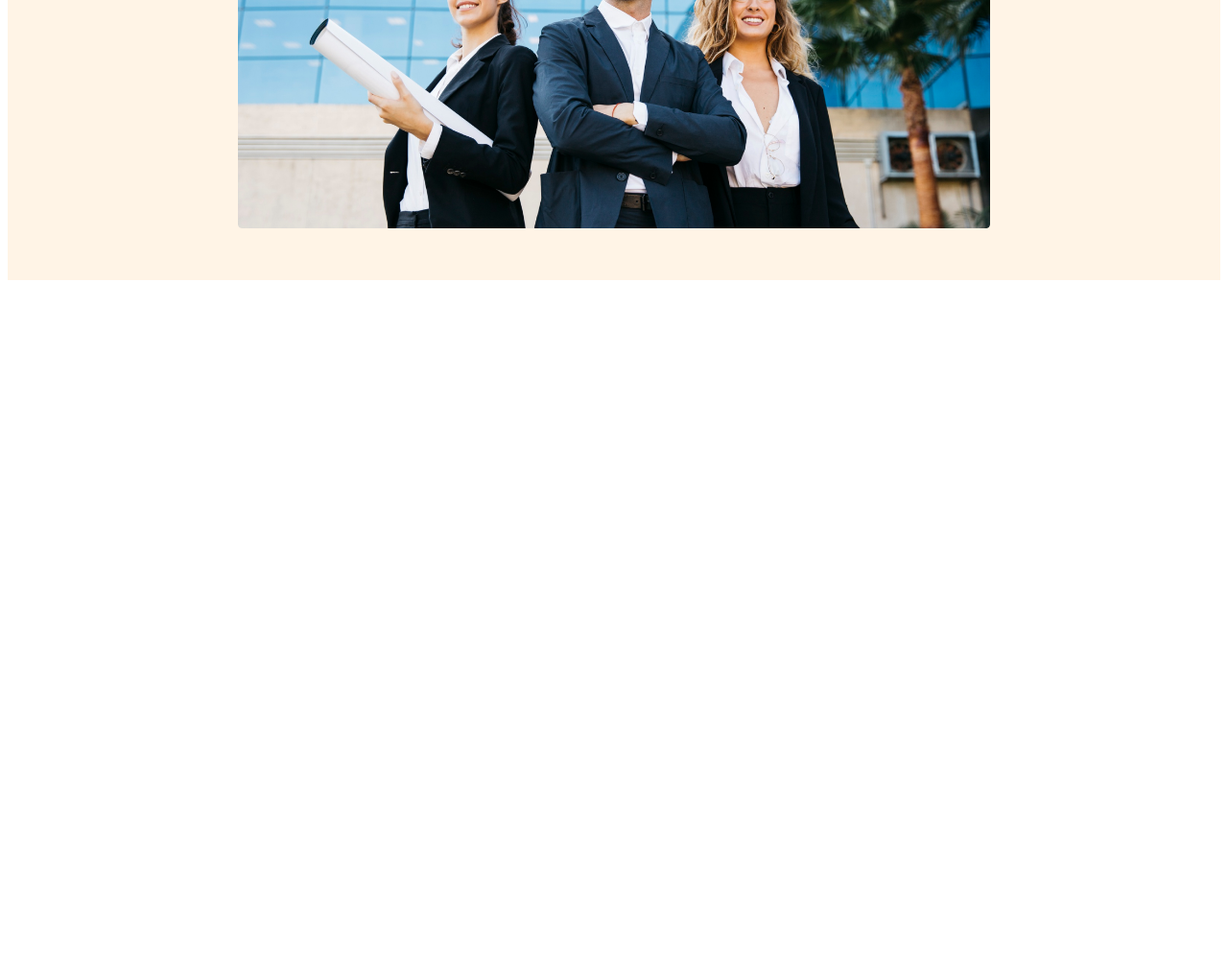
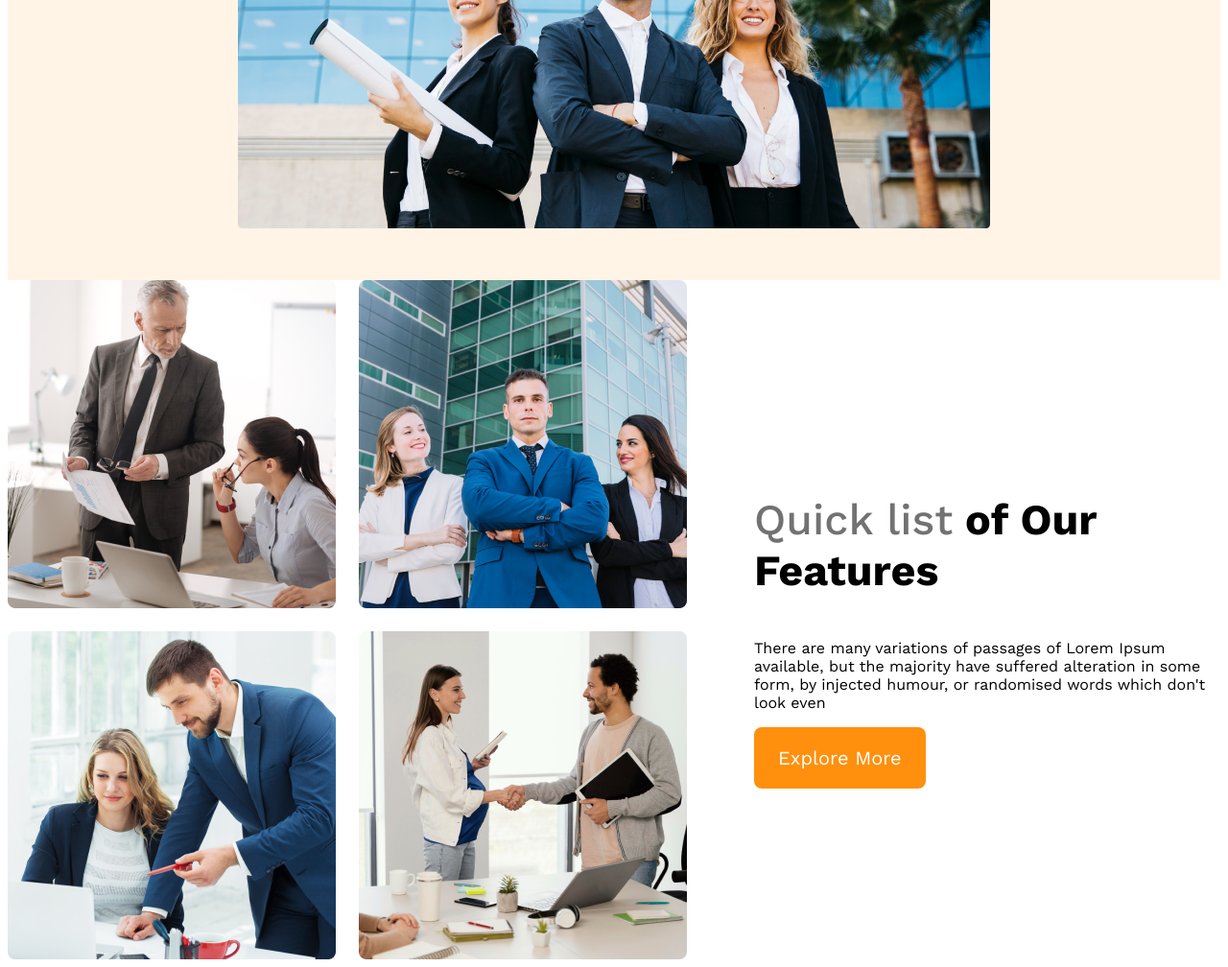
Before and after one commit to ttrue19841984/g3_architect_website, a plain HTML site: page index.html in a window 1280 px wide. Shown: the part 691-1699 px from the top of the page at 96% size. Before the commit the page ends 991 px from the top, so only its background shows below. Drawn offline with nearby package versions, Linux system fonts and the light colour scheme.

Commit message:
teams section added

```diff
--- a/index.html
+++ b/index.html
@@ -7,6 +7,7 @@
     <link rel="stylesheet" href="styles/style.css" />
   </head>
   <body>
+    <!-- header start -->
     <header>
       <nav>
         <h3 class="nav-title">G3 Architects</h3>
@@ -29,7 +30,23 @@
         <img src="images/banner.png" alt="" />
       </div>
     </header>
-    <main></main>
+    <!-- header end -->
+    <main>
+        <!-- features section start -->
+        <section class="teams-container">
+            <div class="team-img-container">
+                <img src="images/team1.png" alt="">
+                <img src="images/team2.png" alt="">
+                <img src="images/team3.png" alt="">
+                <img src="images/team4.png" alt="">
+            </div>
+            <div class="teams-content">
+                <h3 class="teams-title"><span class="quick-list">Quick list</span> <span>of Our</span> <span class="text-features">Features</span></h3>
+                <p class="teams-description">There are many variations of passages of Lorem Ipsum available, but the majority have suffered alteration in some form, by injected humour, or randomised words which don't look even</p>
+                <button class="btn-primary">Explore More</button>
+            </div>
+        </section>
+    </main>
 
     <footer></footer>
   </body>
--- a/styles/style.css
+++ b/styles/style.css
@@ -66,6 +66,37 @@ nav li a{
 .banner img{
     width:100%;
 }
+/* main styles */
+main{
+    max-width:1440px;
+    margin:0 auto;
+}
+/* teams styles */
+.teams-container{
+    display:flex;
+    align-items:center;
+}
+.team-img-container{
+    display:grid;
+    grid-template-columns:repeat(2, 1fr);
+    gap:1.5rem;
+}
+.teams-content{
+    padding-left:70px;
+
+}
+.teams-title{
+    font-size:2.8rem;
+}
+.teams-title .quick-list{
+    color:#727272;
+    font-weight:500;
+}
+.team-title .text-features{
+    color:#FF900E;
+    font-weight:700;
+}
+
 
 /* responsive styles */
 /* mobile devices */
```
